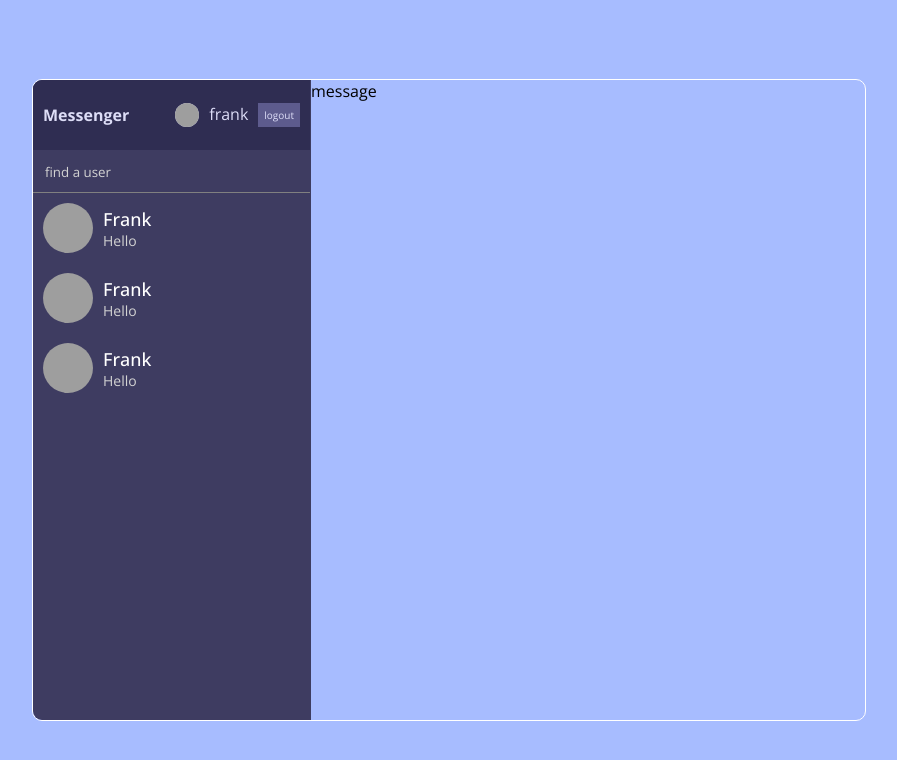
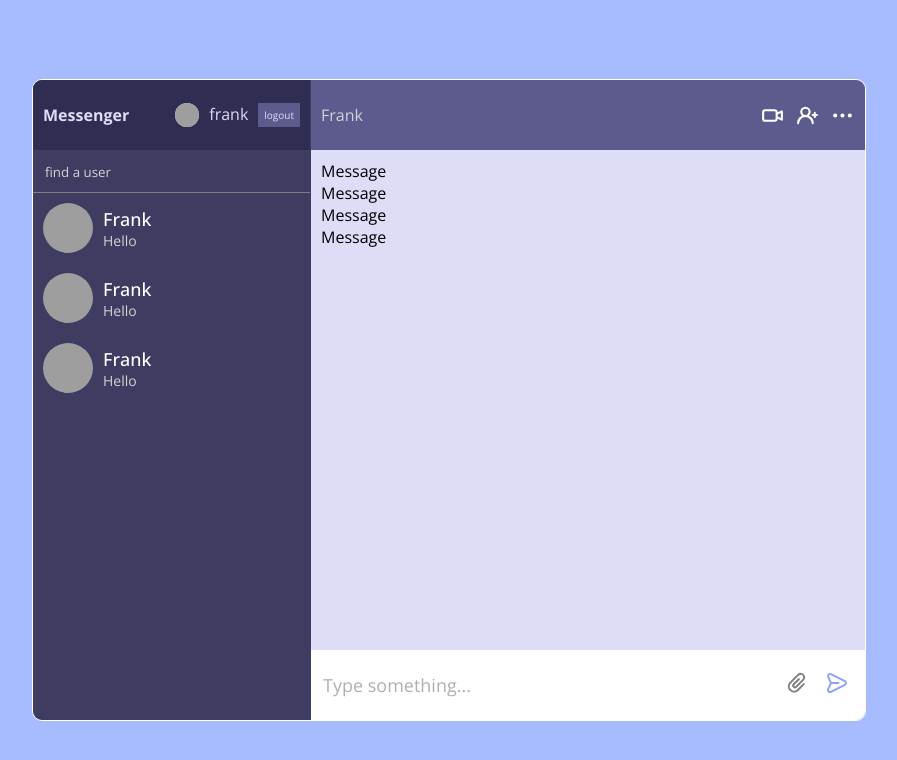
Before and after one commit to frank1738/Messenger, a React (Create React App) app: page / in a window 1280 px wide. Shown: the top 760 px of the page, without its empty margins (191-1088 px from the left). Built offline with nearby package versions, Linux system fonts and the light colour scheme; grey boxes are pictures that could not be loaded.

Commit message:
add chat section

```diff
--- a/package.json
+++ b/package.json
@@ -3,6 +3,7 @@
   "version": "0.1.0",
   "private": true,
   "dependencies": {
+    "@iconscout/react-unicons": "^2.0.0",
     "@testing-library/jest-dom": "^5.16.4",
     "@testing-library/react": "^13.1.1",
     "@testing-library/user-event": "^13.5.0",
--- /dev/null
+++ b/src/Components/ChatComponents/Chat.css
@@ -0,0 +1,78 @@
+.chatInfo {
+  height: 50px;
+  background-color: #5d5b8d;
+  display: flex;
+  align-items: center;
+  justify-content: space-between;
+  padding: 10px;
+  color: lightgray;
+}
+
+.chatIcon {
+  color: #fff;
+  transition: all 0.3s ease-in-out;
+}
+
+.chatIcon:hover {
+  color: gray;
+  cursor: pointer;
+}
+
+.chatIcons {
+  display: flex;
+  gap: 10px;
+}
+
+.messages {
+  background-color: #ddddf7;
+  padding: 10px;
+  height: calc(100% - 160px);
+}
+
+.chatInput {
+  height: 50px;
+  background-color: #fff;
+  padding: 10px;
+  display: flex;
+  align-items: center;
+  justify-content: space-between;
+}
+
+.chatInput > input {
+  width: 100%;
+  border: none;
+  outline: none;
+  color: #2f2d52;
+  font-size: 18px;
+}
+
+.send {
+  display: flex;
+  align-items: center;
+  gap: 10px;
+}
+
+.inputIcon {
+  color: gray;
+  cursor: pointer;
+  transition: all 0.3s ease-in-out;
+}
+
+.inputIcon:hover {
+  color: #2f2d52;
+}
+
+.send > button {
+  background: none;
+  border: none;
+}
+
+.sendBtn {
+  color: #8da4f1;
+  cursor: pointer;
+  transition: all 0.3s ease-in-out;
+}
+
+.sendBtn:hover {
+  color: #2f2d52;
+}
--- a/src/Components/ChatComponents/Chat.jsx
+++ b/src/Components/ChatComponents/Chat.jsx
@@ -1,5 +1,23 @@
+import { UilVideo, UilUserPlus, UilEllipsisH } from '@iconscout/react-unicons';
+import './Chat.css';
+import { Input } from './Input';
+import Messages from './Messages';
+
 const Chat = () => {
-  return <div className="chat">message</div>;
+  return (
+    <div className="chat">
+      <div className="chatInfo">
+        <span>Frank</span>
+        <div className="chatIcons">
+          <UilVideo size="25" className="chatIcon" />
+          <UilUserPlus size="25" className="chatIcon" />
+          <UilEllipsisH size="25" className="chatIcon" />
+        </div>
+      </div>
+      <Messages />
+      <Input />
+    </div>
+  );
 };
 
 export default Chat;
--- a/src/Components/ChatComponents/Input.jsx
+++ b/src/Components/ChatComponents/Input.jsx
@@ -0,0 +1,18 @@
+import { UilPaperclip, UilMessage } from '@iconscout/react-unicons';
+
+export const Input = () => {
+  return (
+    <div className="chatInput">
+      <input type="text" placeholder="Type something..." />
+      <div className="send">
+        <input type="file" className="hide" id="file" />
+        <label htmlFor="file">
+          <UilPaperclip className="inputIcon" />
+        </label>
+        <button>
+          <UilMessage className="sendBtn" />
+        </button>
+      </div>
+    </div>
+  );
+};
--- /dev/null
+++ b/src/Components/ChatComponents/Message.jsx
@@ -0,0 +1,5 @@
+const Message = () => {
+  return <div>Message</div>;
+};
+
+export default Message;
--- /dev/null
+++ b/src/Components/ChatComponents/Messages.jsx
@@ -0,0 +1,14 @@
+import Message from './Message';
+
+const Messages = () => {
+  return (
+    <div className="messages">
+      <Message />
+      <Message />
+      <Message />
+      <Message />
+    </div>
+  );
+};
+
+export default Messages;
```
Also changed, not shown: src/Components/ChatComponents/Messege.jsx (deleted), 1 other file (tests, documents, lock files or other folders).
